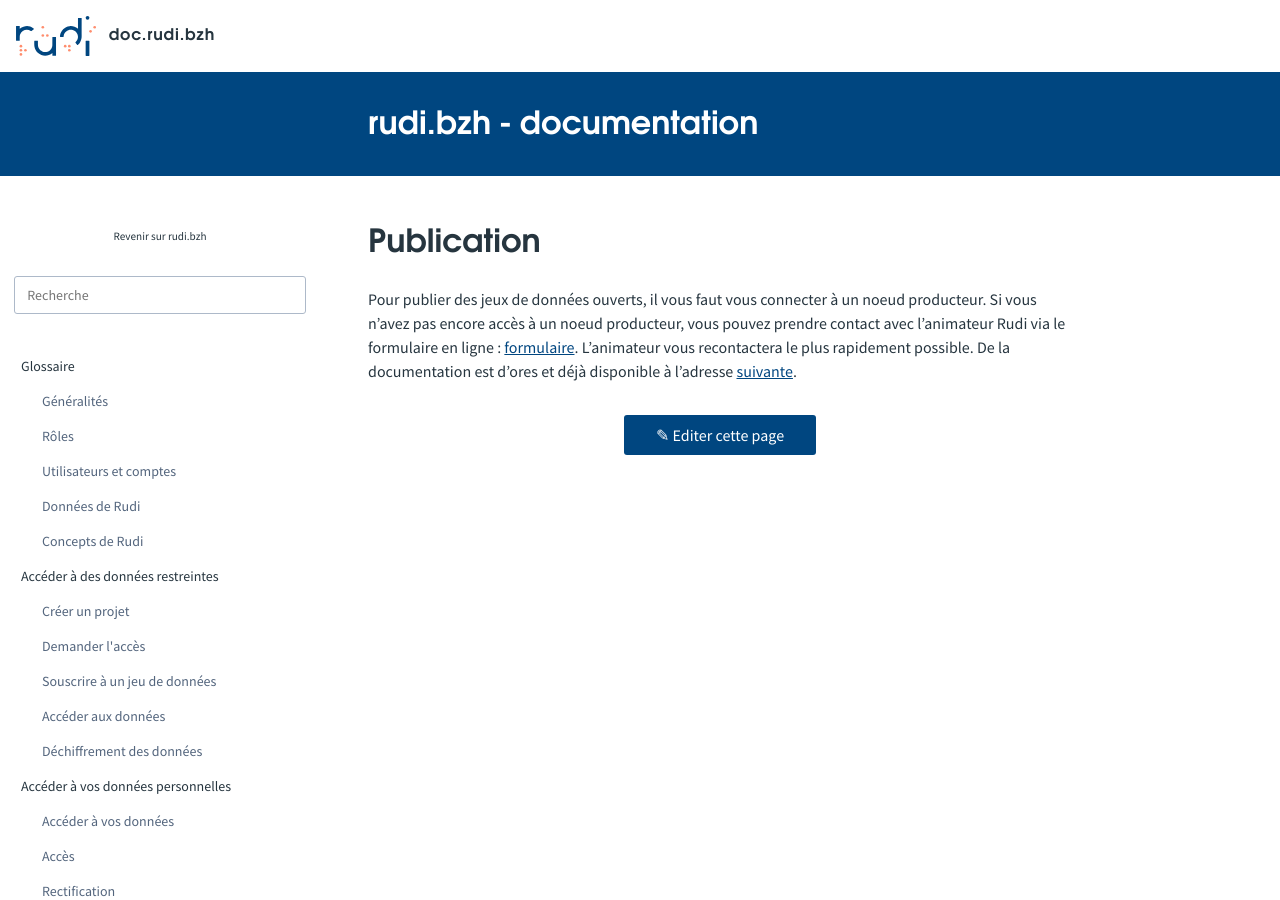
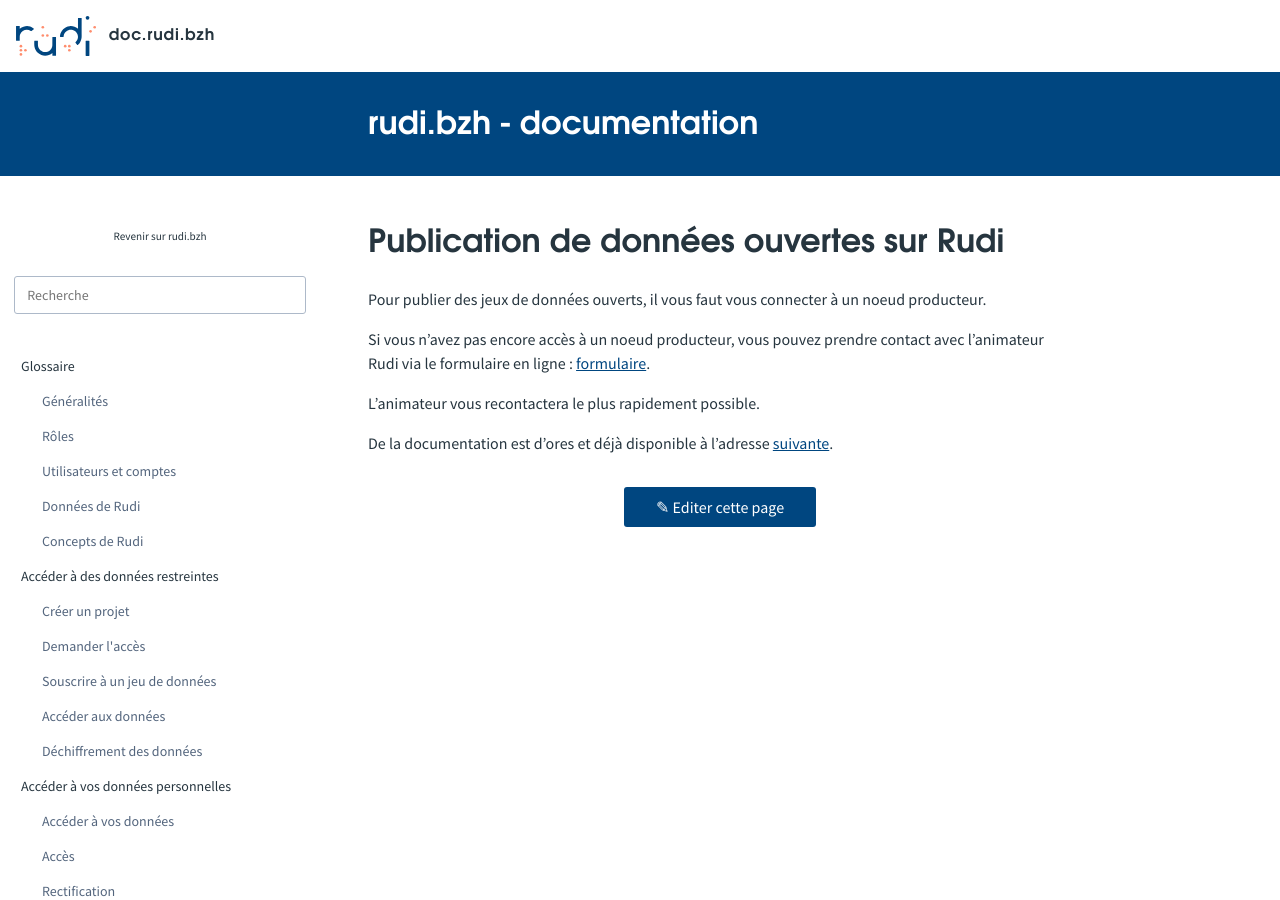
Before and after one commit to sigrennesmetropole/rudi_documentation, a Jekyll site: the page built from articles/_publication/donnee_ouverte.md, in a window 1280 px wide and 900 px high. Built offline with Jekyll 4.4.1, drawn with Linux system fonts in a browser that asks for light colours.

Commit message:
Update donnee_ouverte.md
mise en forme

```diff
--- a/articles/_publication/donnee_ouverte.md
+++ b/articles/_publication/donnee_ouverte.md
@@ -3,8 +3,11 @@ order: 1
 title: Données ouvertes
 ---
 
-# Publication
+# Publication de données ouvertes sur Rudi
 Pour publier des jeux de données ouverts, il vous faut vous connecter à un noeud producteur.
+
 Si vous n'avez pas encore accès à un noeud producteur, vous pouvez prendre contact avec l'animateur Rudi via le formulaire en ligne : [formulaire](https://blog.rudi.bzh/portail-beta-contact/).
+
 L'animateur vous recontactera le plus rapidement possible.
+
 De la documentation est d'ores et déjà disponible à l'adresse [suivante](https://blog.rudi.bzh/yeswiki/?LeNoeudProducteurV23NouvellesFonctionnal).
```
